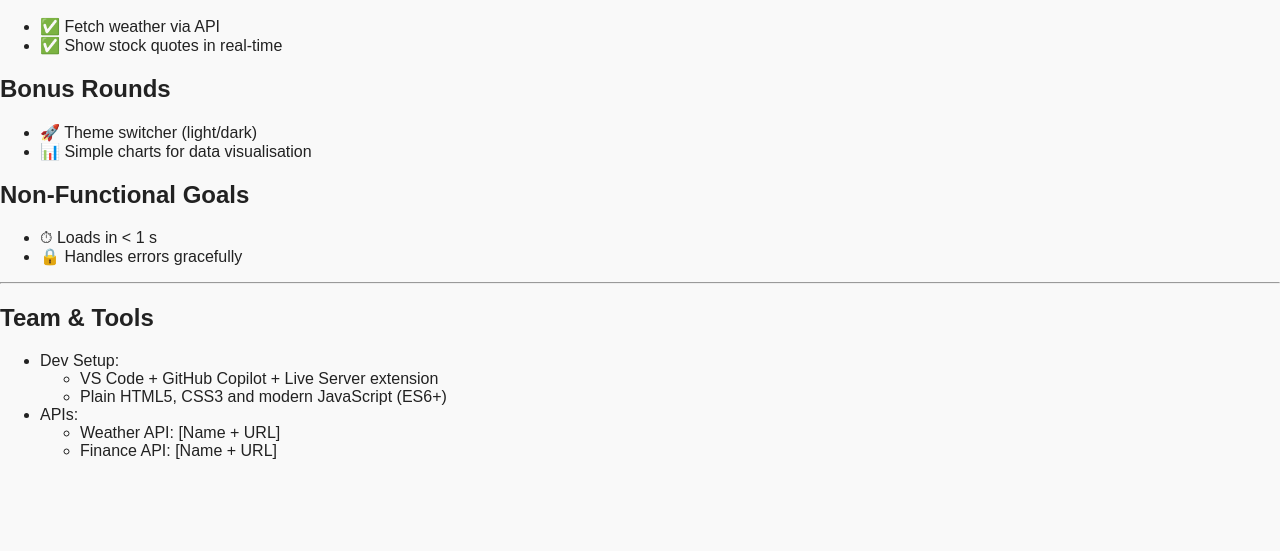
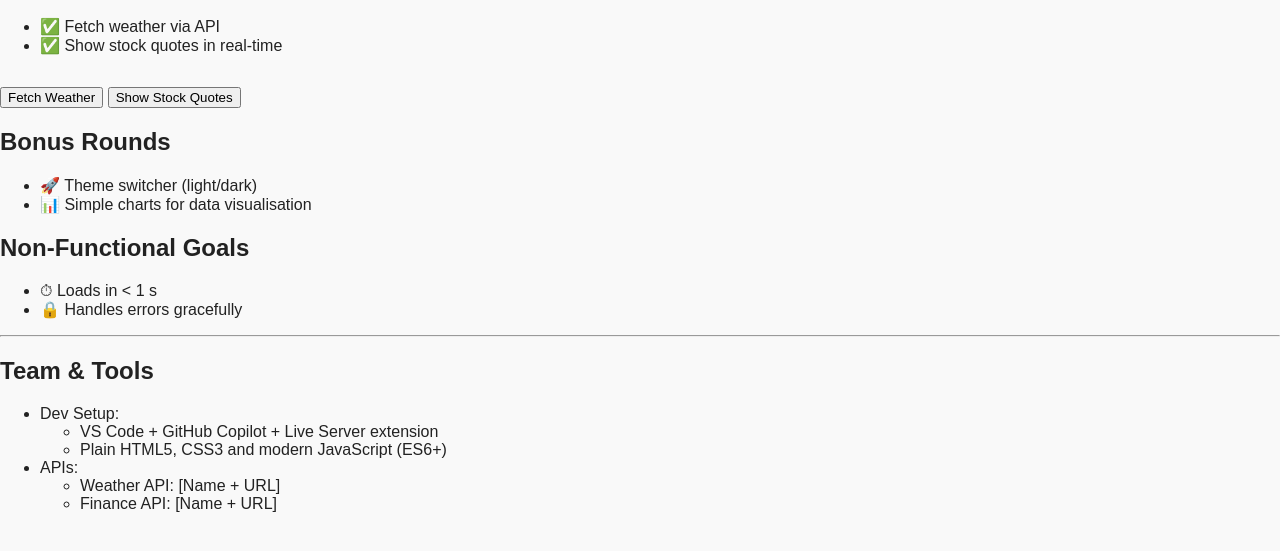
Before and after one commit to lilasann/c240vibecoding, a plain HTML site: page index.html in a window 1280 px wide. Shown: the part 121-672 px from the top of the page. Drawn offline with Linux system fonts and the light colour scheme; files that its build step writes are made by us from their sources; files whose address does not match are found by name.

Commit message:
Add interactive weather and stock quote buttons to core features section

```diff
--- a/index.html
+++ b/index.html
@@ -14,6 +14,12 @@
             <li>✅ Fetch weather via API</li>
             <li>✅ Show stock quotes in real-time</li>
         </ul>
+        <div style="margin-top:2em">
+            <button id="fetch-weather">Fetch Weather</button>
+            <button id="fetch-stocks">Show Stock Quotes</button>
+        </div>
+        <div id="weather-output" style="margin-top:1em;"></div>
+        <div id="stocks-output" style="margin-top:1em;"></div>
         <h2>Bonus Rounds</h2>
         <ul>
             <li>🚀 Theme switcher (light/dark)</li>
```
